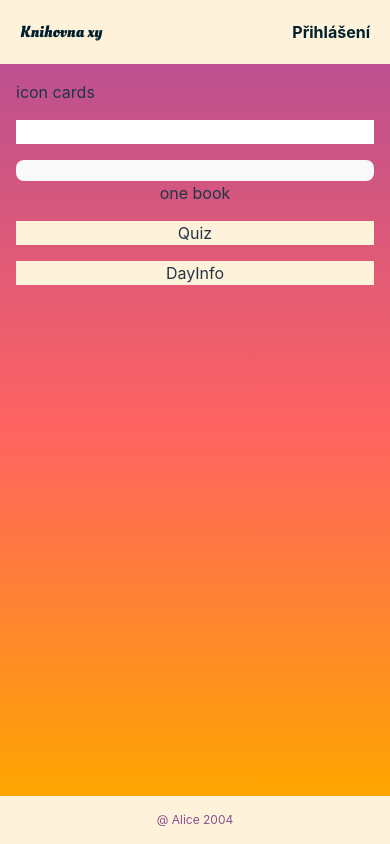
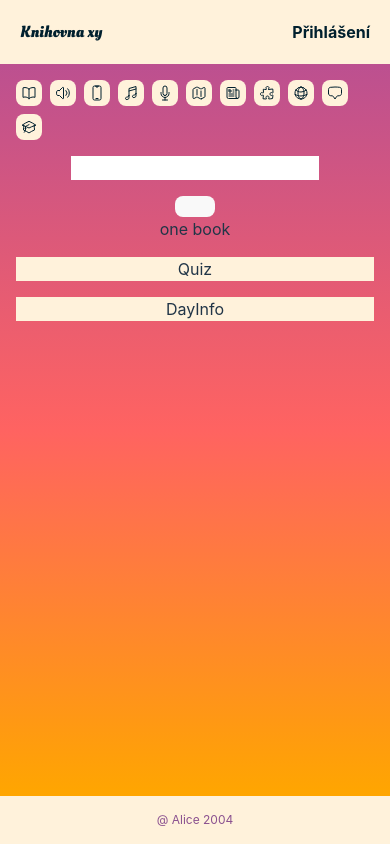
Before and after one commit to alice-ves/searching-for-books-in-the-library, a React (Vite) app in the folder library/: page / in a window 390 px wide. Built offline with nearby package versions, Linux system fonts and the light colour scheme.

Commit message:
icon bar for mobile device added

```diff
--- a/library/package.json
+++ b/library/package.json
@@ -12,6 +12,7 @@
     "format": "prettier --write './**/*.{js,jsx,ts,tsx,css,md,json}' --config ./.prettierrc"
   },
   "dependencies": {
+    "@heroicons/react": "^2.1.4",
     "react": "^18.2.0",
     "react-dom": "^18.2.0",
     "react-router-dom": "^6.24.0"
--- a/library/src/components/BookFinder.jsx
+++ b/library/src/components/BookFinder.jsx
@@ -1,12 +1,14 @@
+import { IconBar } from './IconBar';
+
 export const BookFinder = () => {
   const BookCard = () => {
     return <>one book</>;
   };
 
   return (
-    <div className="w-full">
-      <form className="flex flex-col itens center-center gap-4">
-        <div className="flex gap-4">icon cards</div>
+    <div>
+      <form className="flex flex-col gap-4  items-center">
+        <IconBar></IconBar>
         <input></input>
         <button></button>
       </form>
--- /dev/null
+++ b/library/src/components/IconBar.jsx
@@ -0,0 +1,63 @@
+import {
+  BookOpenIcon,
+  SpeakerWaveIcon,
+  DevicePhoneMobileIcon,
+  MusicalNoteIcon,
+  MicrophoneIcon,
+  MapIcon,
+  NewspaperIcon,
+  PuzzlePieceIcon,
+  GlobeAltIcon,
+  AcademicCapIcon,
+  ChatBubbleBottomCenterIcon,
+} from '@heroicons/react/24/outline';
+import { useState } from 'react';
+
+const icons = [
+  { icon: <BookOpenIcon className="h-4 w-4" />, name: 'Kniha' },
+  { icon: <SpeakerWaveIcon className="h-4 w-4" />, name: 'Audiokniha' },
+  { icon: <DevicePhoneMobileIcon className="h-4 w-4" />, name: 'E-kniha' },
+  { icon: <MusicalNoteIcon className="h-4 w-4" />, name: 'Hudba' },
+  { icon: <MicrophoneIcon className="h-4 w-4" />, name: 'Mluvené slovo' },
+  { icon: <MapIcon className="h-4 w-4" />, name: 'Mapa' },
+  { icon: <NewspaperIcon className="h-4 w-4" />, name: 'Noviny, časopisy' },
+  { icon: <PuzzlePieceIcon className="h-4 w-4" />, name: 'Společenské hry' },
+  { icon: <GlobeAltIcon className="h-4 w-4" />, name: 'Mapy' },
+  {
+    icon: <ChatBubbleBottomCenterIcon className="h-4 w-4" />,
+    name: 'Albi tužka',
+  },
+  {
+    icon: <AcademicCapIcon className="h-4 w-4" />,
+    name: 'Legistativní dokument',
+  },
+];
+
+export const IconBar = () => {
+  const [choosenMedium, setChoosenMedium] = useState(null);
+
+  const handleIconClick = (iconName) => {
+    setChoosenMedium(iconName);
+  };
+
+  return (
+    <div className="flex flex-row flex-wrap gap-2 ">
+      {icons.map((icon) => {
+        return (
+          <button
+            value={icon.name}
+            onClick={(event) => {
+              event.preventDefault();
+              handleIconClick(icon.name);
+            }}
+            key={icon.name}
+            className="flex flex-col items-center  text-font-color bg-light-orange p-1"
+          >
+            <div>{icon.icon}</div>
+            {/*<span>{icon.name}</span>*/}
+          </button>
+        );
+      })}
+    </div>
+  );
+};
```
Also changed, not shown: 1 other file (tests, documents, lock files or other folders).
